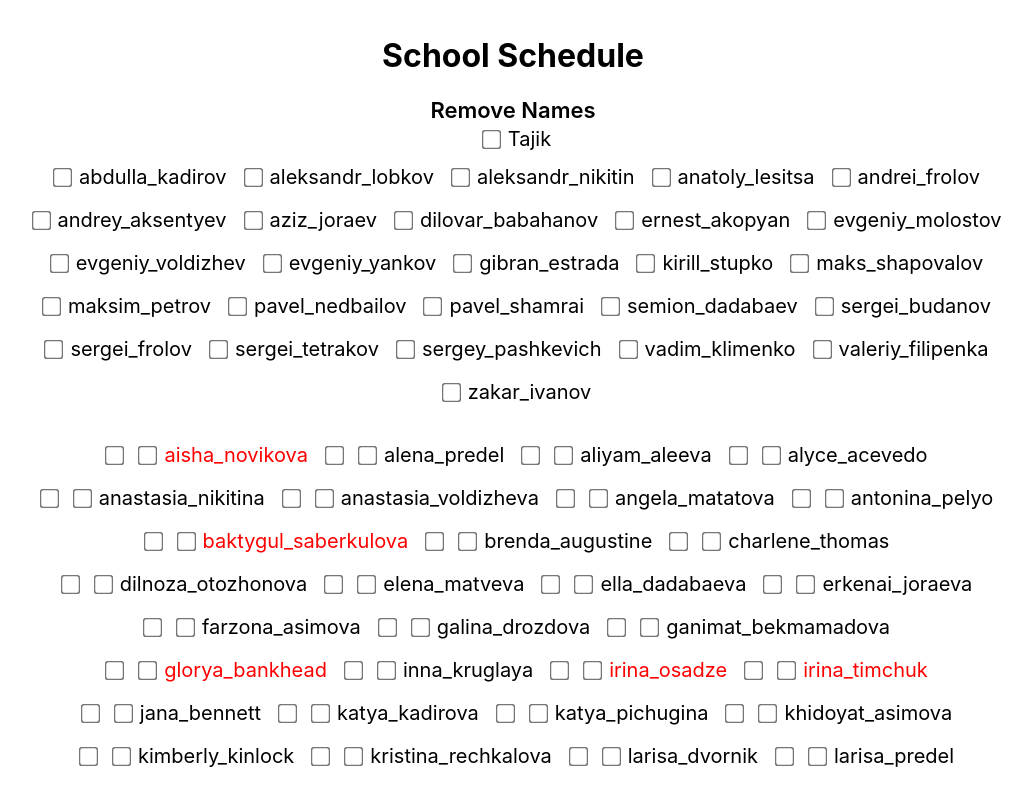
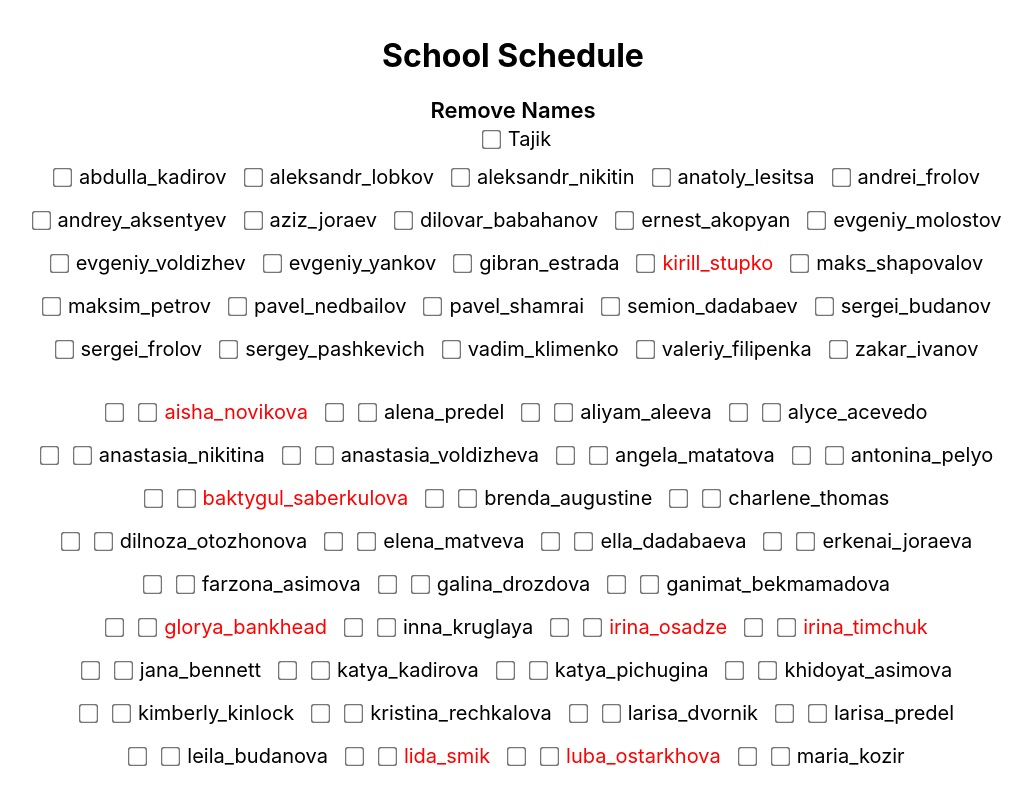
Before and after one commit to gibranestrada/schoolschedule, a React (Create React App) app: page / in a window 1280 px wide. Shown: the top 788 px of the page, without its empty margins (127-1159 px from the left). Built offline with nearby package versions, Linux system fonts and the light colour scheme.

Commit message:
Update list

```diff
--- a/src/Names.js
+++ b/src/Names.js
@@ -222,11 +222,7 @@ export const masterListBrothers = {
       "talk",
     ],
     russianName: "Александр Лобков",
-  },
-  sergei_tetrakov: {
-    assignments: ["reading", "initial", "householder", "return", "bibleStudy"],
-    russianName: "Сергей Третьяков",
-  },
+  }
 };
 
 export const masterListSisters = {
--- a/src/removeNames.js
+++ b/src/removeNames.js
@@ -52,18 +52,18 @@ const RemoveNames = ({
     "valentina_ignatova",
     "irina_osadze",
     "glorya_bankhead",
-    "akhmad_davlyatov",
     "irina_timchuk",
     "mavis_springer",
     "lida_smik",
     "tatyana_verzhbo",
     "sveta_ambartsumyan",
     "natalya_nikolaeva",
-    "nisso_davlyatova",
     "baktygul_saberkulova",
     "aisha_novikova",
     "natalya_vidulina",
-    "valentina_kudravets"
+    "valentina_kudravets",
+    "luba_ostarkhova",
+    "kirill_stupko"
   ];
 
   return (
```
